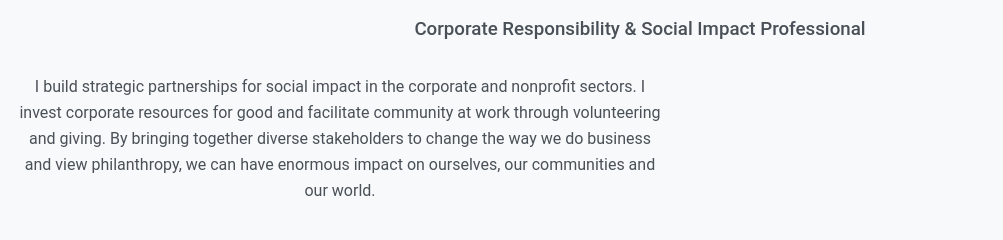
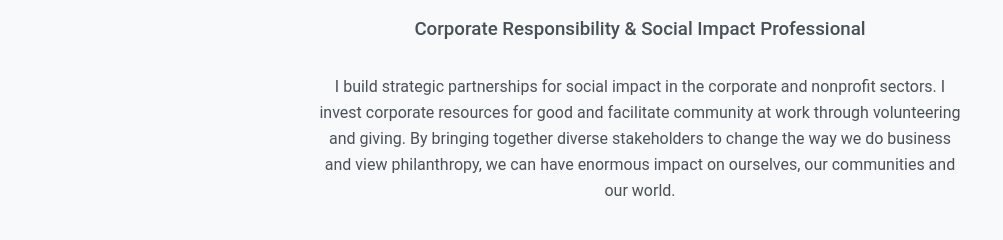
Before and after one commit to ZMPilla28/my-website, a website: page public/index.html in a window 1280 px wide. Shown: the part 321-561 px from the top of the page, without its empty margins (0-1003 px from the left). Drawn offline with Linux system fonts and the light colour scheme.

Commit message:
Update index.html

```diff
--- a/public/index.html
+++ b/public/index.html
@@ -22,7 +22,7 @@
       <div class="name">
         <h1>Zoe Pilla</h1>
         <h3>Corporate Responsibility & Social Impact Professional</h3>
-        <p style="max-width:650px; padding:15px;"> I build strategic partnerships for social impact in the corporate and nonprofit sectors. I invest corporate resources for good and facilitate community at work through volunteering and giving. By bringing together diverse stakeholders to change the way we do business and view philanthropy, we can have enormous impact on ourselves, our communities and our world. </p>
+        <p style="max-width:650px; padding:15px; margin-left:auto; margin-right:auto;"> I build strategic partnerships for social impact in the corporate and nonprofit sectors. I invest corporate resources for good and facilitate community at work through volunteering and giving. By bringing together diverse stakeholders to change the way we do business and view philanthropy, we can have enormous impact on ourselves, our communities and our world. </p>
       </div>
       <div class="links">
         <a href="https://www.linkedin.com/in/zoe-pilla-73025081/" target="_blank">
```
